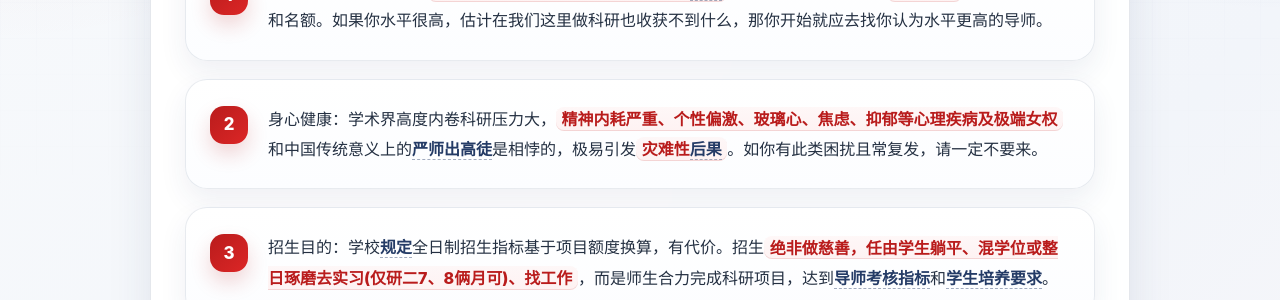
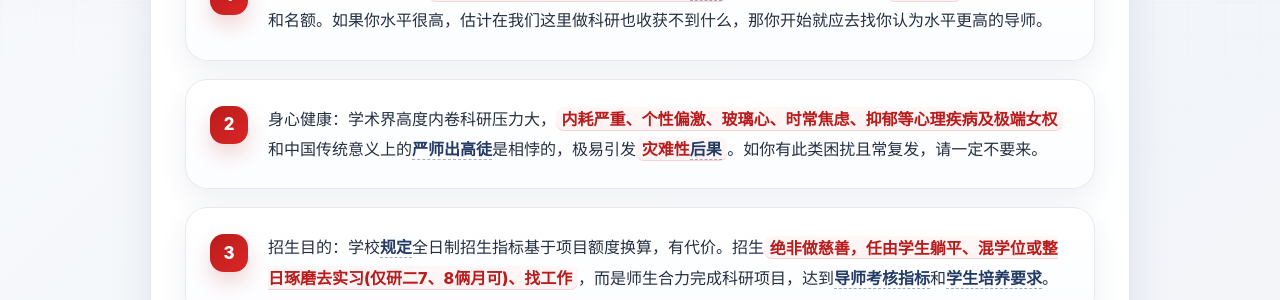
Before and after one commit to fangvv/Homepage, a Jekyll site: the page faq2.html, which Jekyll copies as it is, in a window 1280 px wide. Shown: the part 466-766 px from the top of the page. Built offline with Jekyll 4.4.1, drawn with Linux system fonts in a browser that asks for light colours; comment, search, counter and statistics services are not loaded.

Commit message:
update faq

```diff
--- a/faq2.html
+++ b/faq2.html
@@ -532,7 +532,7 @@ PyTorch Mobile, 移动端深度学习,
                 <li>诚信靠谱：根据经验，<strong>推免本科生、博士申请考核生极易出<a href="https://www.zhihu.com/question/487277766"
                             target="_blank">海王</a></strong>。不是真心想来的同学<strong>请别联系</strong>，浪费我时间和名额。如果你水平很高，估计在我们这里做科研也收获不到什么，那你开始就应去找你认为水平更高的导师。
                 </li>
-                <li>身心健康：学术界高度内卷科研压力大，<strong>精神内耗严重、个性偏激、玻璃心、焦虑、抑郁等心理疾病及极端女权</strong>和中国传统意义上的<a
+                <li>身心健康：学术界高度内卷科研压力大，<strong>内耗严重、个性偏激、玻璃心、时常焦虑、抑郁等心理疾病及极端女权</strong>和中国传统意义上的<a
                         href="https://www.zhihu.com/question/596191290" target="_blank">严师出高徒</a>是相悖的，极易引发<strong>灾难性<a
                             href="https://www.sciscanpub.com/uploads/2025/04/16/0e6be8681630d9e1939409ade49b73b6.pdf"
                             target="_blank">后果</a></strong>。如你有此类困扰且常复发，请一定不要来。</li>
```
